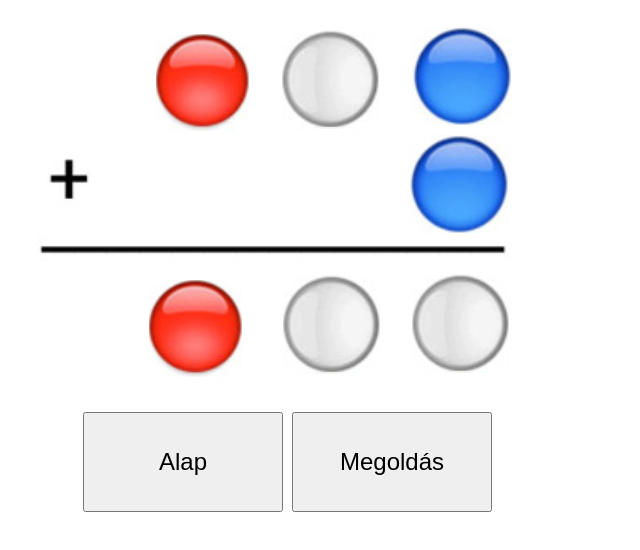
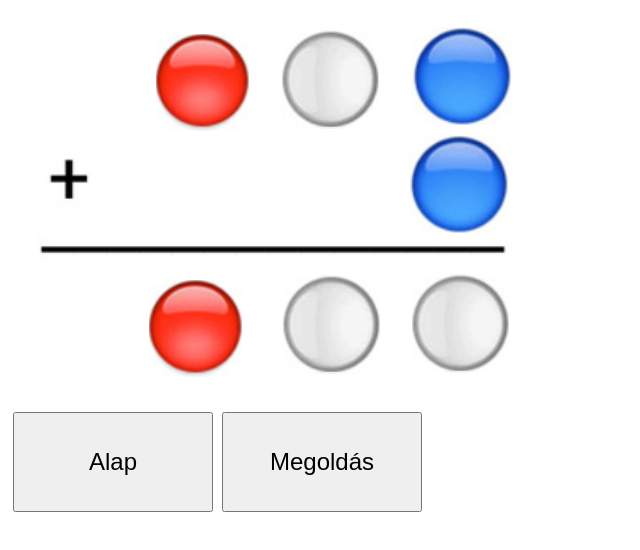
Before and after one commit to FarkasDaniel0/Gyakorl--feladat.-Matematikai-m-veletek, a plain HTML site: page index.html in a window 1280 px wide. Shown: the whole page, without its empty margins (0-640 px from the left). Drawn offline with Linux system fonts and the light colour scheme.

Commit message:
button stílus

```diff
--- a/index.html
+++ b/index.html
@@ -10,10 +10,9 @@
     <img id="kep" src="számnélkül.png" alt="">
     <br>
 
-    <button onclick="document.getElementById('kep').src='számnélkül.png'" style="margin-left: 75px; height: 100px; width: 200px; font-size: x-large;">Alap</button>
-    <Button onclick="document.getElementById('kep').src='számmal+megoldas.png'" style="margin-left: 5px; height: 100px; width: 200px; font-size: x-large;">Megoldás</Button>
+    <button onclick="document.getElementById('kep').src='számnélkül.png'" style="margin-left: 5px; height: 100px; width: 200px; font-size: x-large;">Alap</button>
+    <Button onclick="document.getElementById('kep').src='számmal+megoldas.png'" style="margin-left: 5px; height: 100px; width: 200px; font-size: x-large;"> Megoldás</Button>
     <br>
-
 
 </body>
 </html>
```
